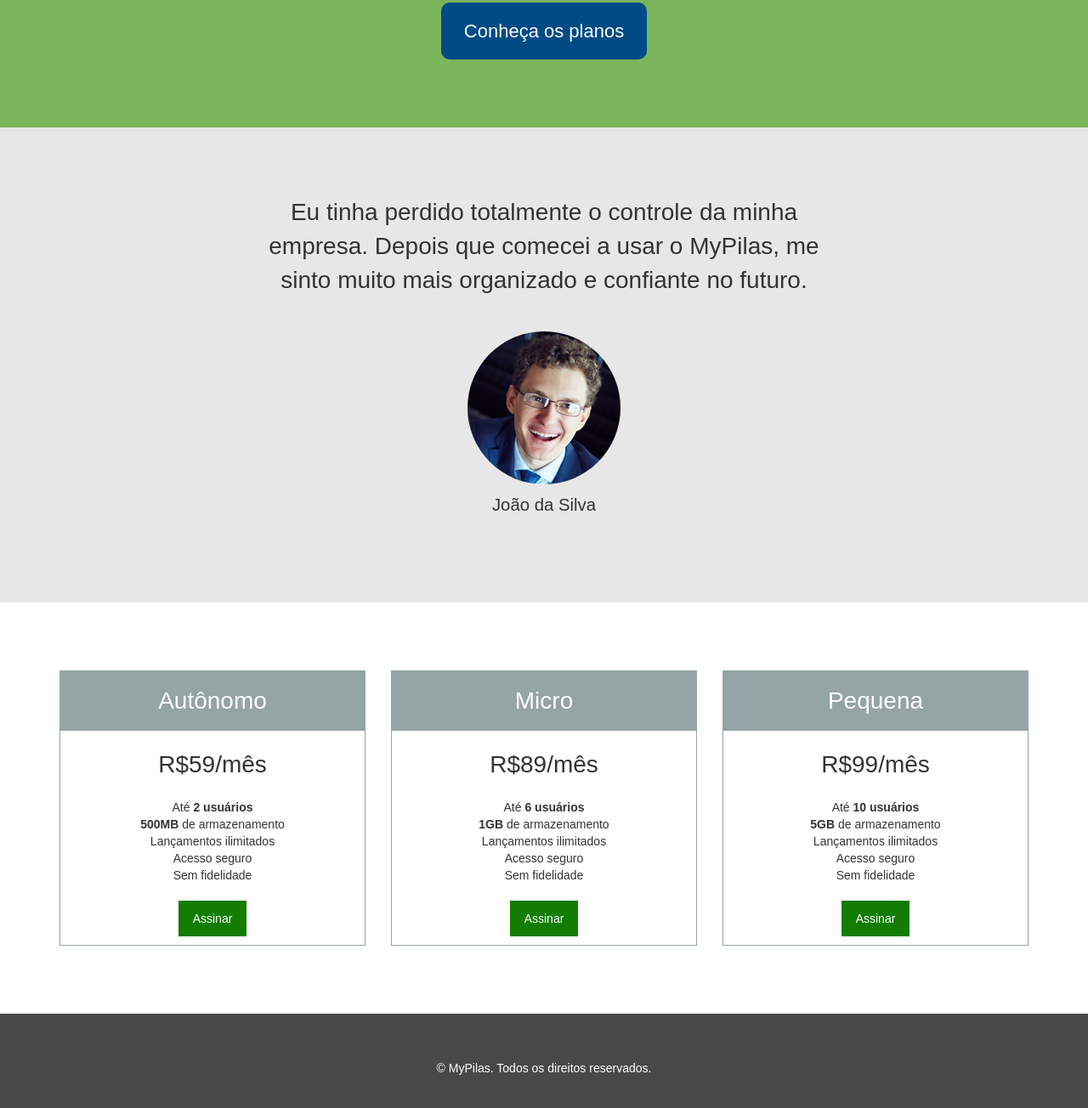
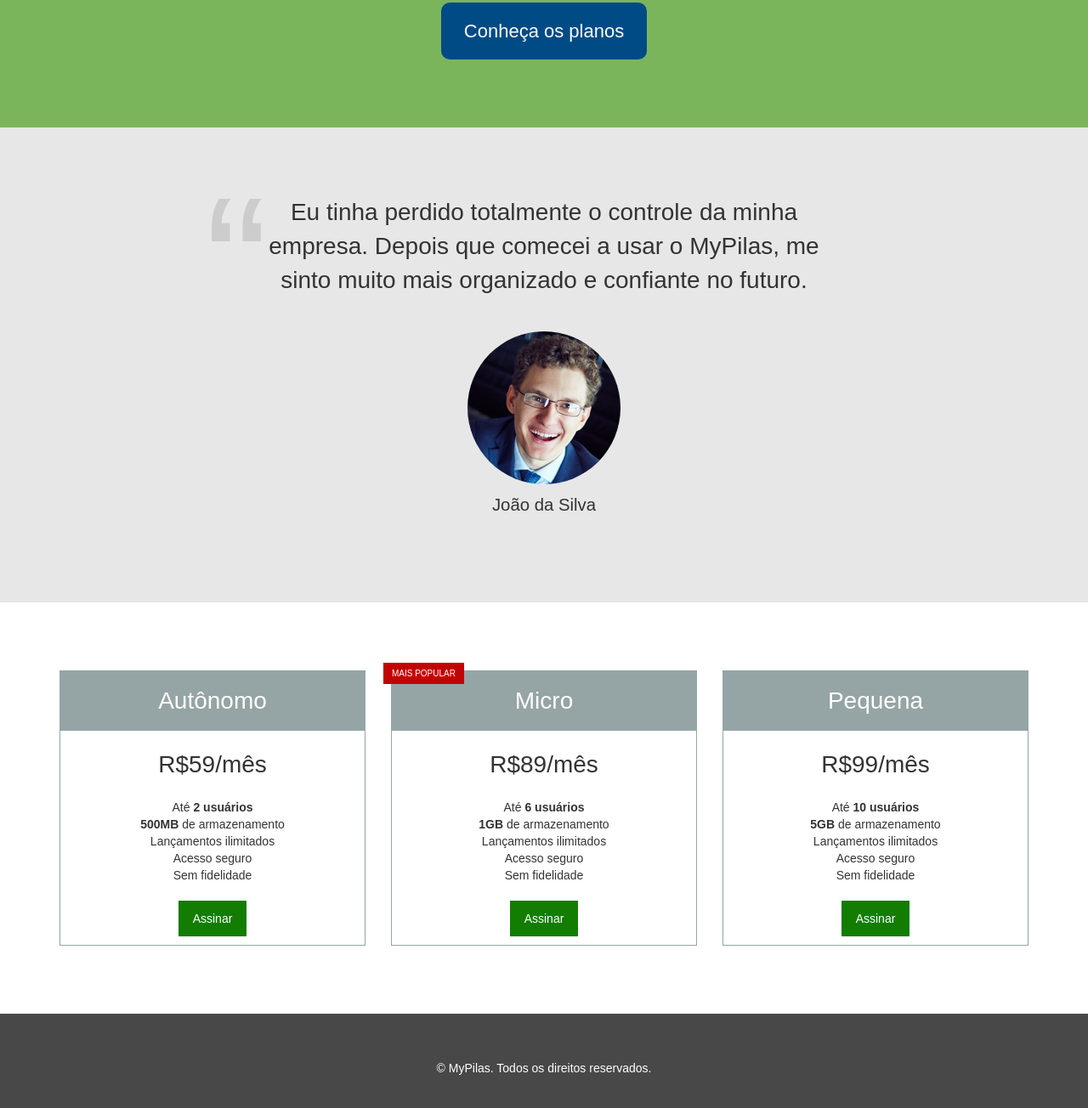
Before and after one commit to tatoap/mypilas-html-page, a plain HTML site: page index.html in a window 1280 px wide. Shown: the part 422-1726 px from the top of the page at 85% size. Drawn offline with Linux system fonts and the light colour scheme.

Commit message:
Adicionando aspas

```diff
--- a/css/componentes.css
+++ b/css/componentes.css
@@ -3,10 +3,28 @@
 \*------------------*/
 
 .plano {
+    position: relative;
+
     padding: 10px;
     border: 1px solid #95a4a5;
 
     font-size: 1.4rem; /* 14px */
+}
+
+.plano--mais-popular::after {
+    position: absolute;
+    top: -10px;
+    left: -10px;
+
+    padding: 0 10px;
+
+    background-color: #c20303;
+    color: #ffffff;
+
+    font-size: 0.7142em; /* 10px */
+    line-height: 2.5; /* redimensiona a altura da caixinha em x2.5 */
+
+    content: "MAIS POPULAR";
 }
 
 .plano__cabecalho {
@@ -129,6 +147,8 @@
       DEPOIMENTO
 \*------------------*/
 .depoimento {
+    position: relative;
+
     font-size: 2.2rem; /* 22px */
 }
 
@@ -142,11 +162,25 @@
 }
 
 .depoimento > blockquote {
+    position: relative;
+
     margin: 0px;
     padding: 0px 60px;
 
     text-align: center;
     font-size: 1em;
+}
+
+.depoimento > blockquote::before {
+    position: absolute;
+    left: 0;
+    top: -0.35em;
+
+    color: #cccccc;
+
+    font-size: 8em; /* 176px */
+
+    content: "\201C"
 }
 
 .depoimento__autor {
--- a/css/layout.css
+++ b/css/layout.css
@@ -42,3 +42,9 @@
     color: #ffffff;
     text-align: center;
 }
+
+@media(max-width: 767px) {
+    .layout-planos .row > div:not(.ultima-coluna) {
+        margin-bottom: 40px;
+    }
+}
--- a/index.html
+++ b/index.html
@@ -69,7 +69,7 @@
                     </div>
 
                     <div class="col-sm-4">
-                        <article class="plano">
+                        <article class="plano plano--mais-popular">
                             <h2 class="plano__cabecalho">Micro</h2>
                             <div class="plano__preco">R$89/mês</div>
                             <ul class="plano__caracteristicas">
@@ -85,7 +85,7 @@
                         </article>
                     </div>
 
-                    <div class="col-sm-4">
+                    <div class="col-sm-4 ultima-coluna">
                         <article class="plano">
                             <h2 class="plano__cabecalho">Pequena</h2>
                             <div class="plano__preco">R$99/mês</div>
```
